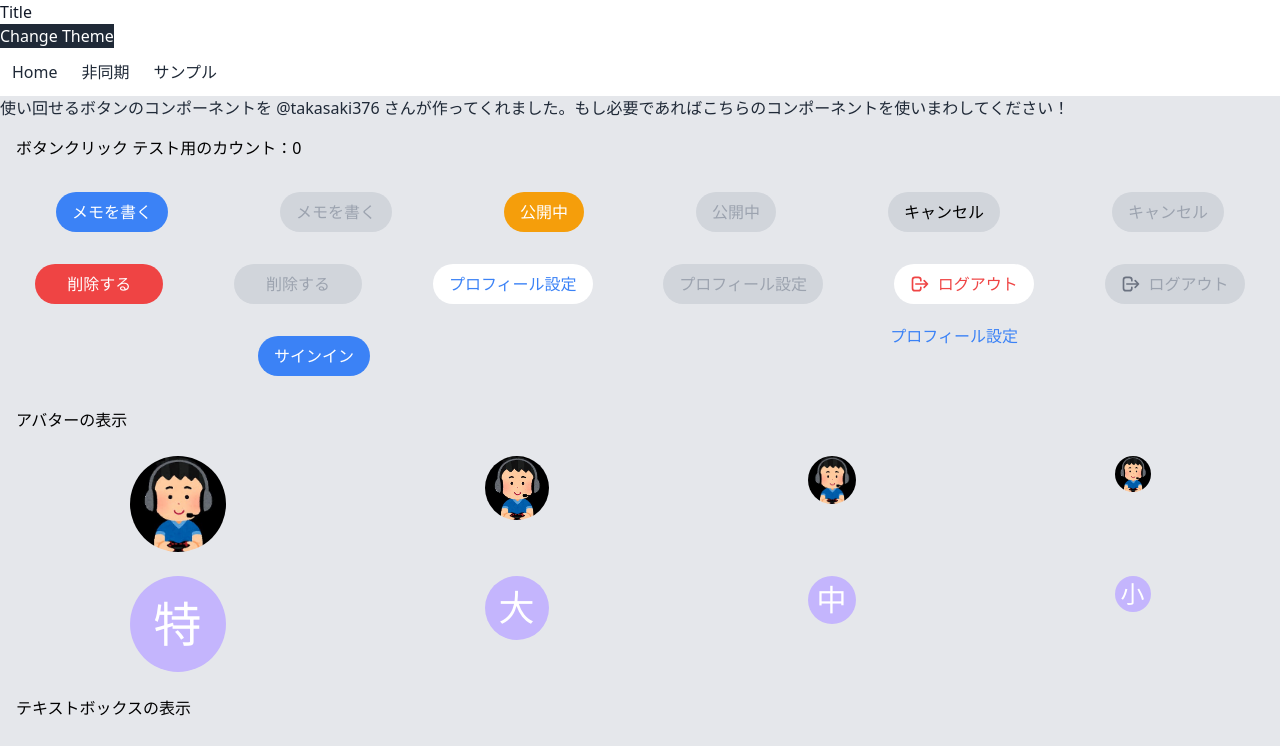
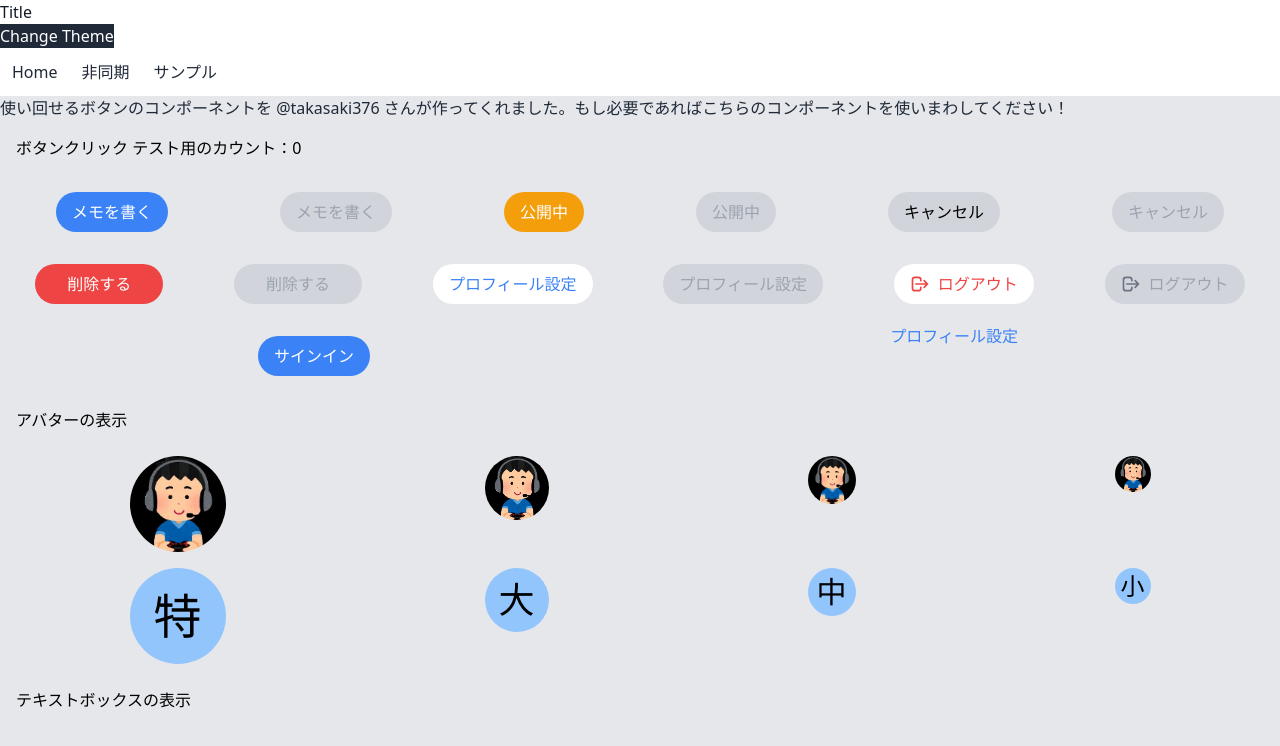
Before and after one commit to qin-salon/qin-memo, a Next.js app: page /sample in a window 1280 px wide. Shown: the top 746 px of the page. Built offline with nearby package versions, Linux system fonts and the light colour scheme.

Commit message:
🔥 Avatarコンポーネントから不要コード削除

```diff
--- a/src/components/shared/Avatar.tsx
+++ b/src/components/shared/Avatar.tsx
@@ -1,7 +1,5 @@
 import clsx from "clsx";
 import type { VFC } from "react";
-
-import { Button } from "./Button";
 
 type CommonType = {
   alt: string;
@@ -22,11 +20,6 @@ const isImg = (props: ImgType | ButtonType): props is ImgType => {
   return "src" in props && props.src !== "";
 };
 
-const ramdomMin = 1;
-const ramdomMax = 3;
-
-const ramdom = Math.floor(Math.random() * (ramdomMax + 1 - ramdomMin)) + ramdomMin;
-
 export const Avatar: VFC<ImgType | ButtonType> = (props) => {
   // サイズ small:36px medium:48px large:72px extralarge:100px
   const circleStyle = clsx([
@@ -41,15 +34,12 @@ export const Avatar: VFC<ImgType | ButtonType> = (props) => {
   ]);
 
   const fontStyle = clsx([
-    "rounded-full w-full h-full flex items-center justify-center",
+    "rounded-full w-full h-full flex items-center justify-center bg-blue-300",
     {
       "text-2xl": props.size === "small",
       "text-3xl": props.size === "medium",
       "text-4xl ": props.size === "large",
       "text-5xl ": props.size === "extralarge",
-      "bg-red-100": ramdom === 1,
-      "bg-blue-300": ramdom === 2,
-      "bg-purple-300": ramdom === 3,
     },
   ]);
 
@@ -58,9 +48,9 @@ export const Avatar: VFC<ImgType | ButtonType> = (props) => {
       {isImg(props) ? (
         <img src={props.src} alt={props.alt} className="rounded-full w-full h-full" />
       ) : (
-        <Button button className={fontStyle}>
-          <span className="m-auto">{props.alt ? props.alt.substr(0, 1) : null}</span>
-        </Button>
+        <div className={fontStyle}>
+          <span className="m-auto">{props.alt.substr(0, 1)}</span>
+        </div>
       )}
     </div>
   );
```
